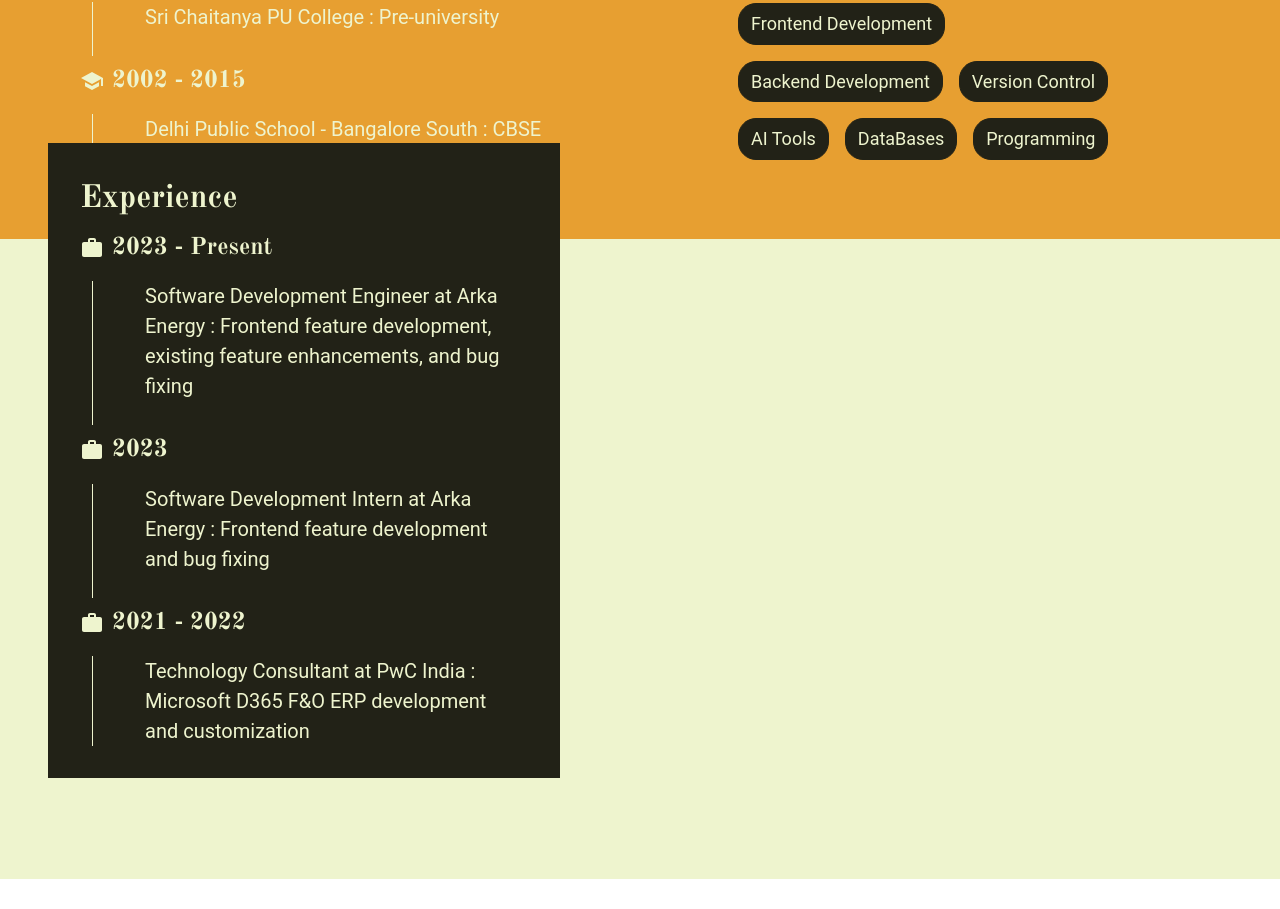
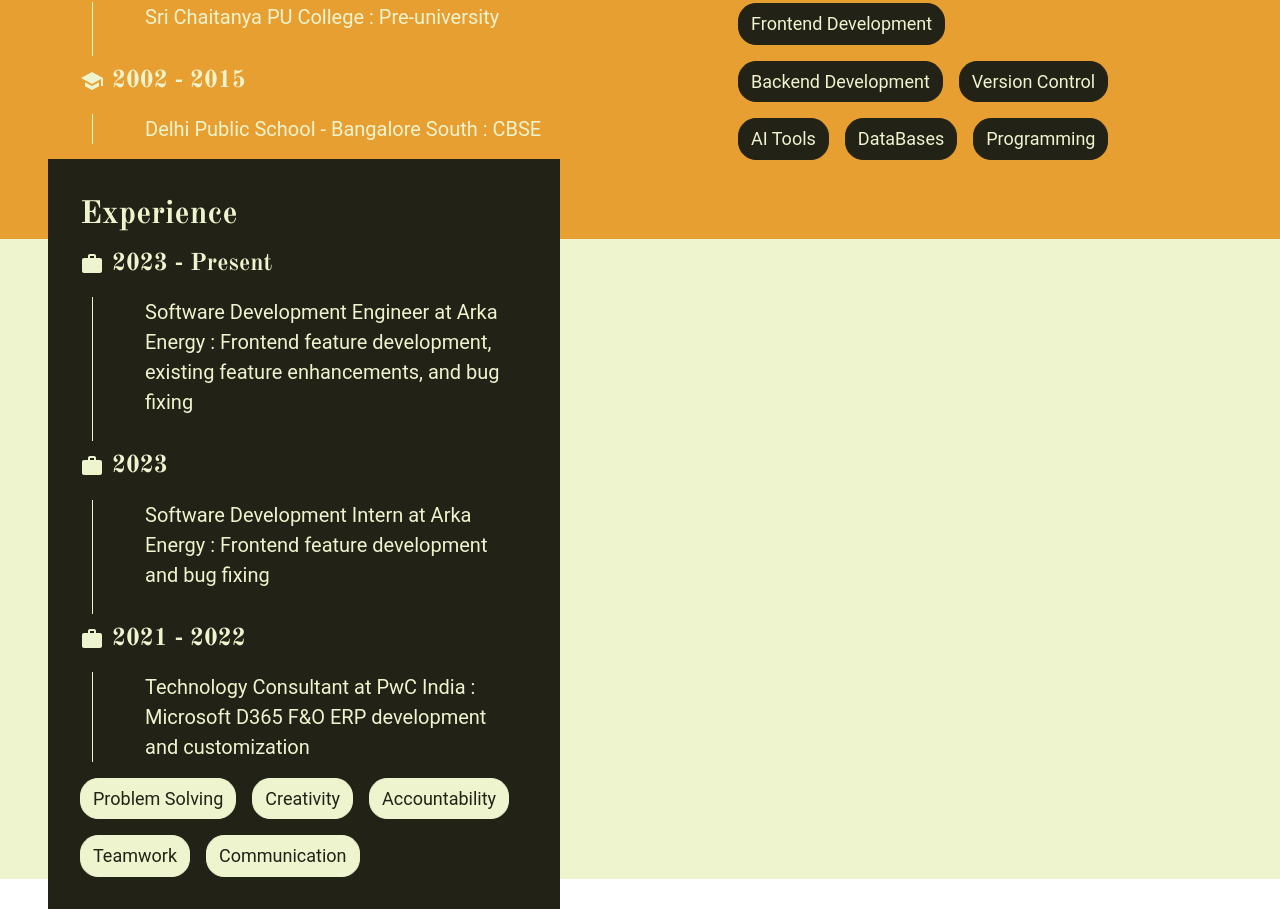
Before and after one commit to RamyaKasara/portfolioRK-app, a React (Vite) app: page /about-me in a window 1280 px wide. Shown: the part 1013-1922 px from the top of the page. Before the commit the page ends 1892 px from the top, so only its background shows below. Built offline with nearby package versions, Linux system fonts and the light colour scheme; a web font is replaced by a local one.

Commit message:
stling basics and hobbies component creation

```diff
--- a/src/pages/aboutme/education.jsx
+++ b/src/pages/aboutme/education.jsx
@@ -1,7 +1,5 @@
 import * as React from 'react';
 import { styled, Typography, Box, Stepper, Step, StepLabel, StepContent, Button, Paper } from '@mui/material';
-import FlareIcon from '@mui/icons-material/Flare';
-import WorkIcon from '@mui/icons-material/Work';
 import SchoolIcon from '@mui/icons-material/School';
 import Page from '../../components/page.jsx';
 import Timeline from '../../components/timeline.jsx';
--- a/src/pages/aboutme/experience.jsx
+++ b/src/pages/aboutme/experience.jsx
@@ -1,10 +1,9 @@
 import * as React from 'react';
 import { styled, Typography, Box, Stepper, Step, StepLabel, StepContent, Button, Paper } from '@mui/material';
-import FlareIcon from '@mui/icons-material/Flare';
 import WorkIcon from '@mui/icons-material/Work';
-import SchoolIcon from '@mui/icons-material/School';
 import Page from '../../components/page.jsx';
 import Timeline from '../../components/timeline.jsx';
+import { TagButton } from '../../components/navbar.jsx';
 import theme from '../../theme.js';
 
 const steps = [
@@ -27,7 +26,11 @@ const steps = [
 ];
 
 const softSkills = [
-    ''
+    'Problem Solving',
+    'Creativity',
+    'Accountability',
+    'Teamwork',
+    'Communication',
 ];
 function Experience() {
 
@@ -38,7 +41,13 @@ function Experience() {
                     Experience
                 </Typography>
                 <Timeline steps={steps} stepIcon={WorkIcon} connectorColor={theme.palette.background.primary} />
+                <Box sx={{display: 'flex', flexFlow: 'row wrap', gap: '1rem', mt: '1rem'}} >
+                    {softSkills.map((skill) => (
+                        <TagButton key={skill} sx={{fontWeight: '400'}} color={theme.palette.text.primary} backgroundColor={theme.palette.background.primary}>{skill}</TagButton>
+                    ))}
+                </Box>
             </Box>
+
         </Page>
      );
 }
--- a/src/pages/aboutme/index.jsx
+++ b/src/pages/aboutme/index.jsx
@@ -134,7 +134,7 @@ function AboutMePage() {
                     </Grid>
                 </Grid>
             </Page>
-            <Page height={{ xs: '48rem', md: '40rem'}} background={theme.palette.background.tertiary}>
+            <Page height={{ xs: '50rem', md: '40rem'}} background={theme.palette.background.tertiary}>
                 <Grid container spacing={2} sx={{ margin: { xs: '2rem' } }}>
                     <Grid item size={{ xs: 12, md: 6 }}
                         sx={{
@@ -173,7 +173,7 @@ function AboutMePage() {
                 <Box sx={{
                     width: { xs: '90%', md: '40%' },
                     position: 'relative',
-                    top: { sm: '2rem', md: '-10rem' },
+                    top: { sm: '4rem', md: '-9rem' },
                     right: { xs: '-2rem', md: '-3rem' },
                     zIndex: 2,
                 }}>
```
Also changed, not shown: src/pages/aboutme/hobbies.jsx (added, +30 -0 lines).
